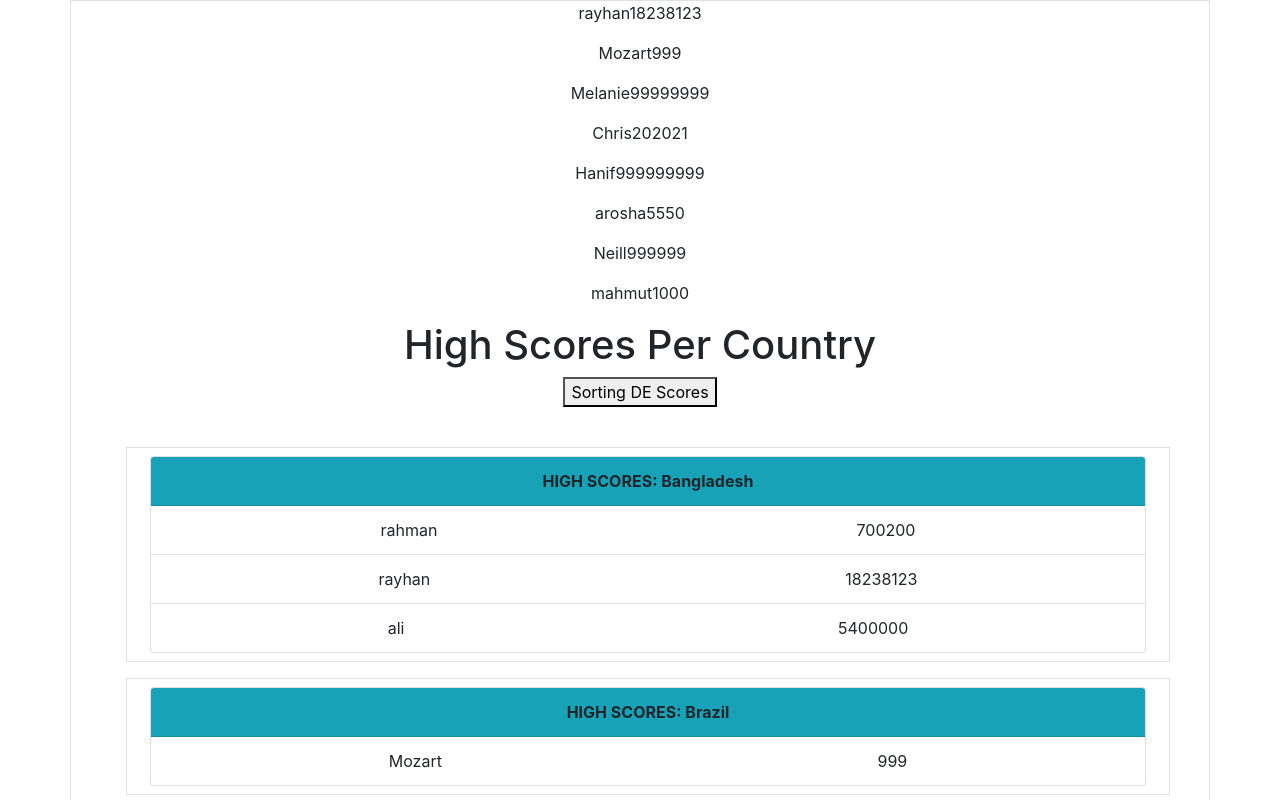
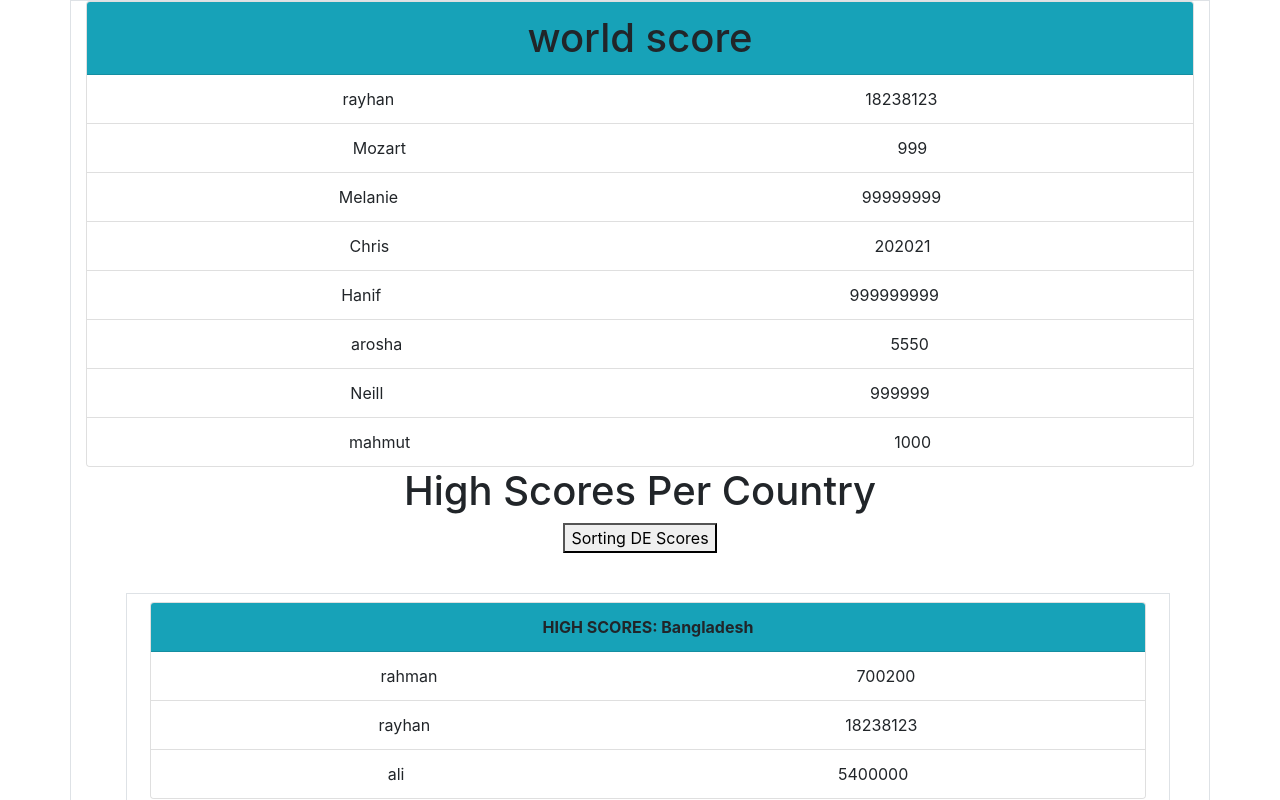
Before and after one commit to minwwgo/high-scores-react, a React (Create React App) app: page / in a window 1280 px wide. Shown: the top 800 px of the page. Built offline with nearby package versions, Linux system fonts and the light colour scheme.

Commit message:
add table for wold score

```diff
--- a/src/WorldScore.js
+++ b/src/WorldScore.js
@@ -1,22 +1,24 @@
 import React from "react";
 
-const WorldScore = props => {
+const WorldScore = (props) => {
   const { scores } = props;
 
   return (
-    <div>
-      {scores.map(eachData => {
+    <div className="card">
+      <h1 className="card-header bg-info  text-center">world score</h1>
+      <ul className="list-group list-group-flush">
+        {scores.map((eachData) => {
           const result = eachData.scores.reduce((a, b) => {
             return a.s > b.s ? a : b;
           });
           return (
-          <p>
-            {" "}
-            {result.n}
-            {result.s}
-          </p>
+            <li className="list-group-item d-flex justify-content-around ">
+              <span>{result.n}</span>
+              <span>{result.s}</span>
+            </li>
           );
         })}
+      </ul>
     </div>
   );
 };
```
Lines whose indentation alone changed are shown as unchanged.
